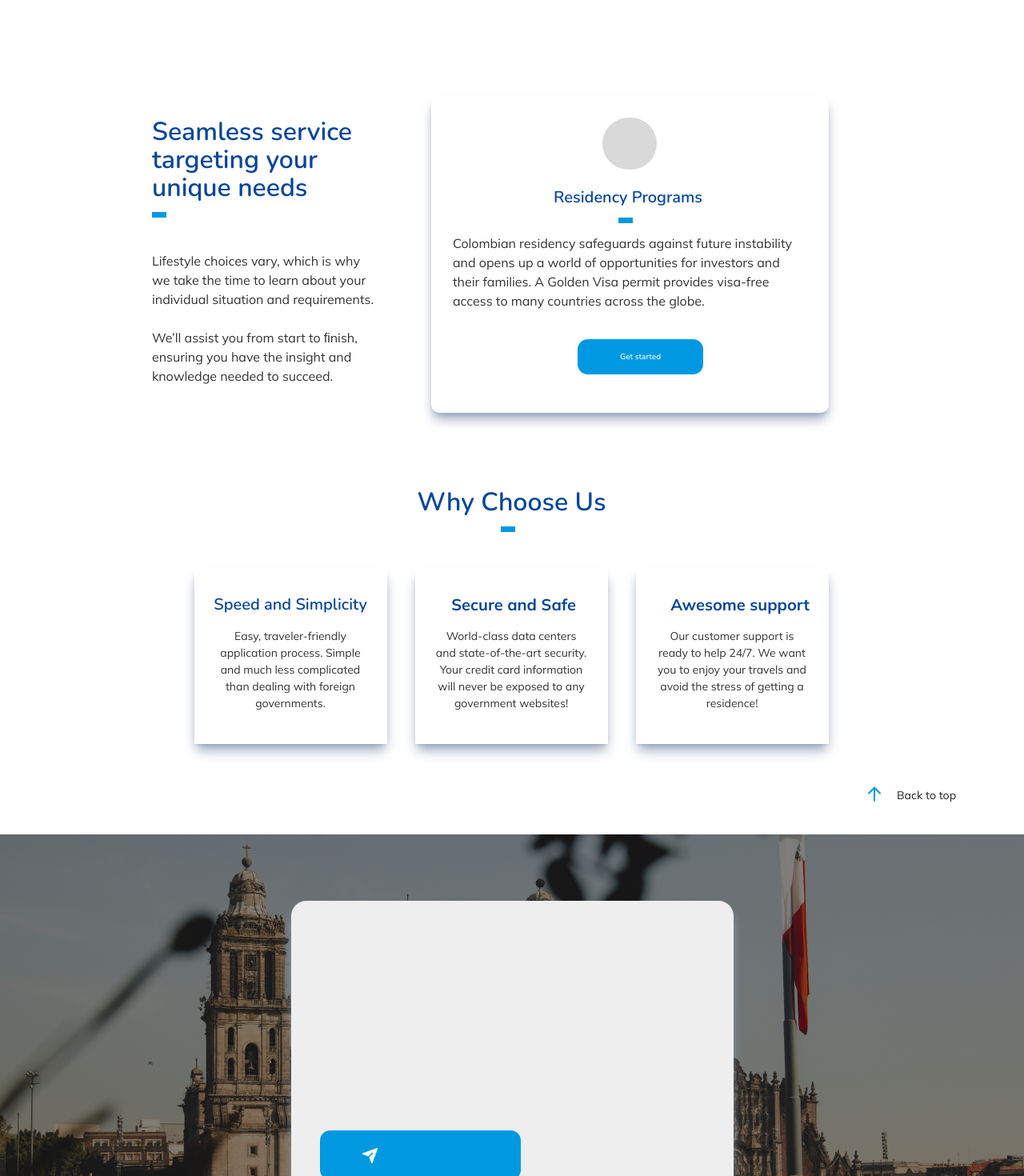
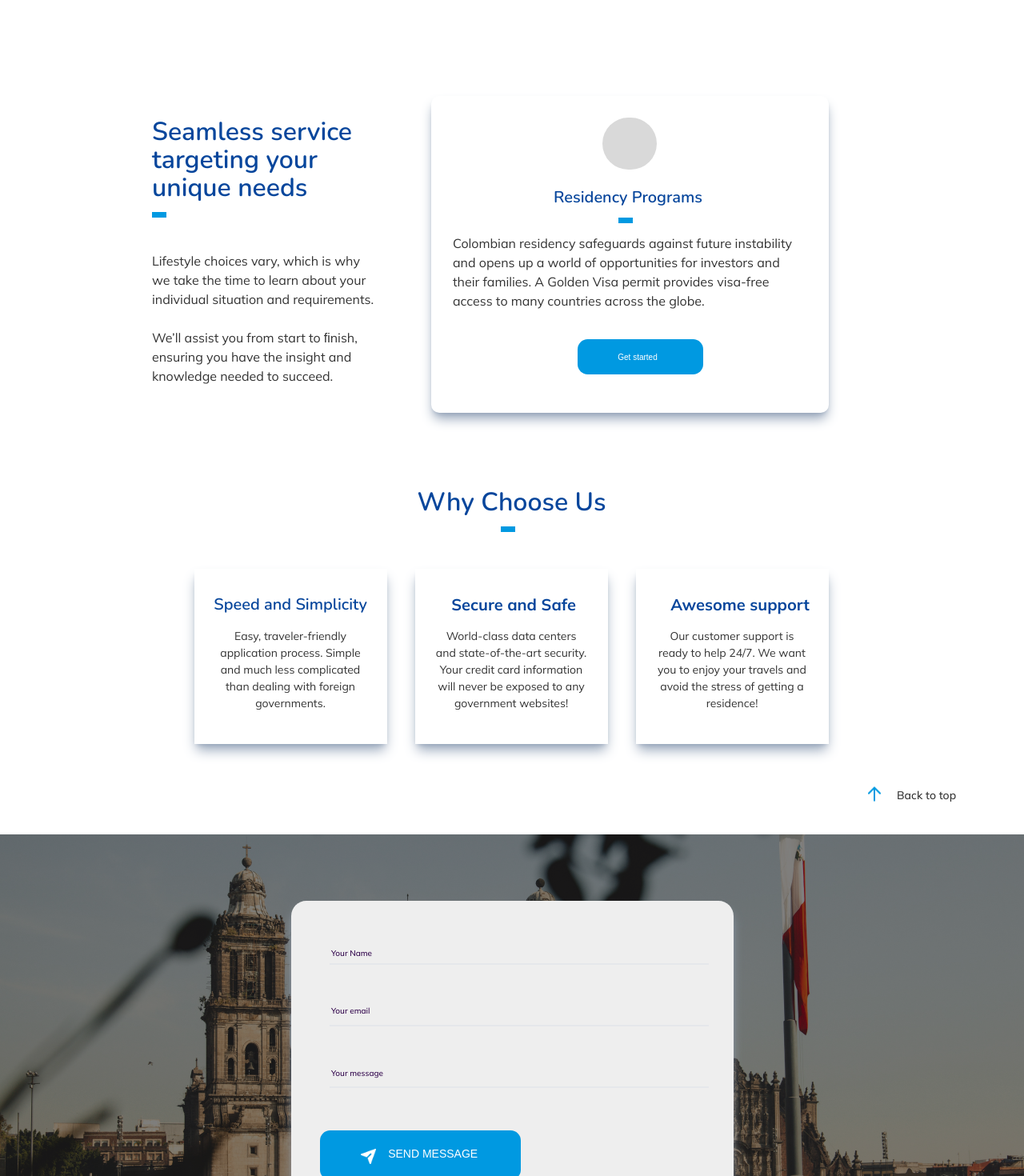
Before and after one commit to wworkinhome/resicol, a Next.js app: page / in a window 1280 px wide. Shown: the part 1260-2730 px from the top of the page at 80% size. Built offline with nearby package versions, Linux system fonts and the light colour scheme.

Commit message:
fix:corrección a contacts, info del home page

```diff
--- a/pages/contacts.tsx
+++ b/pages/contacts.tsx
@@ -1,25 +1,101 @@
-
 const Contacts = () => {
   return (
     <>
-
       <section>
         <div className="bg-[url('/assets/image/Rectangle9.png')] absolute w-[1280px] h-[615px] left-0 top-[2303px] bottom-[198px] -z-50"></div>
         <div className="bg-[#EEEEEE] absolute w-[553px] h-[410px] left-[364px] right-[363px] top-[2386px] bottom-[320px] rounded-[18.96px] box-content shadow-lg shadow-slate-400 z-40">
-          <input type="text" className="absolute bg-[#2E0249] w-[474px] h-0 left-[401.92px] right-[404.08px] top-[2450.24px] bottom-[665.76px] z-50 " placeholder="Your name" />
+          <input
+            placeholder=""
+            className="peer w-[474px] h-0 border-b-[2.37px] border-blue-[#0099E1] bg-transparent pt-4
+                pb-1.5 font-Poppins text-base font-medium text-blue-gray-700 outline outline-0
+                transition-all placeholder-shown:border-blue-gray-200
+                focus:border-[#0099E1] focus:outline-0 disabled:border-0
+                disabled:bg-blue-gray-50 left-[47.92px] right-[41.08px] top-[64.24px] bottom-[345.76px]
+                absolute items-center z-50 "
+          />
 
+          <label
+            className=" after:content[' '] pointer-events-none absolute flex h-[20px] w-[84px]
+              select-none font-Mulish text-base font-medium leading-tight text-[#2E0249]
+            transition-all after:absolute after:block after:w-full after:scale-x-0
+            after:border-b-2 after:border-[#0099E1] after:transition-transform after:duration-300
+            peer-placeholder-shown:leading-tight peer-placeholder-shown:text-blue-gray-500 peer-focus:text-base
+            peer-focus:leading-tight peer-focus:text-[#0099E1] peer-focus:after:scale-x-100
+            peer-focus:after:border-[#0099E1] peer-disabled:text-transparent after:font-Poppins
+            peer-disabled:peer-placeholder-shown:text-blue-gray-500
+            left-[50px] right-[431.08px] top-[60px] bottom-[352.08px]
+            after:-top-[64.24px] after:-bottom-[345.76px] after:left-[47.92px] after:right-[41.08px] z-50 "
+          >
+            Your Name
+          </label>
+
+          <input
+            placeholder=""
+            className="peer w-[474px] h-0 border-b-[2.37px] border-blue-[#0099E1] bg-transparent pt-4
+                pb-1.5 font-Poppins text-base font-medium text-blue-gray-700 outline outline-0
+                transition-all placeholder-shown:border-blue-gray-200
+                focus:border-[#0099E1] focus:outline-0 disabled:border-0
+                disabled:bg-blue-gray-50 left-[47.92px] right-[41.08px] top-[141.12px] bottom-[268.88px]
+                absolute items-center z-50 "
+          />
+
+          <label
+            className=" after:content[' '] pointer-events-none absolute flex h-[20px] w-[84px]
+              select-none font-Mulish text-base font-medium leading-tight text-[#2E0249]
+            transition-all after:absolute after:block after:w-full after:scale-x-0
+            after:border-b-2 after:border-[#0099E1] after:transition-transform after:duration-300
+            peer-placeholder-shown:leading-tight peer-placeholder-shown:text-blue-gray-500 peer-focus:text-base
+            peer-focus:leading-tight peer-focus:text-[#0099E1] peer-focus:after:scale-x-100
+            peer-focus:after:border-[#0099E1] peer-disabled:text-transparent after:font-Poppins
+            peer-disabled:peer-placeholder-shown:text-blue-gray-500
+            left-[50px] right-[437.08px] top-[132px] bottom-[275.2px]
+            after:-top-[64.24px] after:-bottom-[345.76px] after:left-[47.92px] after:right-[41.08px] "
+          >
+            Your email
+          </label>
+
+          <input
+            placeholder=""
+            className="peer w-[474px] h-0 border-b-[2.37px] border-blue-[#0099E1] bg-transparent pt-4
+                pb-1.5 font-Poppins text-base font-medium text-blue-gray-700 outline outline-0
+                transition-all placeholder-shown:border-blue-gray-200
+                focus:border-[#0099E1] focus:outline-0 disabled:border-0
+                disabled:bg-blue-gray-50 left-[47.92px] right-[41.08px] top-[218px] bottom-[192px]
+                absolute items-center z-50 "
+          />
+
+          <label
+            className=" after:content[' '] pointer-events-none absolute flex h-[20px] w-[84px]
+              select-none font-Mulish text-base font-medium leading-tight text-[#2E0249]
+            transition-all after:absolute after:block after:w-full after:scale-x-0
+            after:border-b-2 after:border-[#0099E1] after:transition-transform after:duration-300
+            peer-placeholder-shown:leading-tight peer-placeholder-shown:text-blue-gray-500 peer-focus:text-base
+            peer-focus:leading-tight peer-focus:text-[#0099E1] peer-focus:after:scale-x-100
+            peer-focus:after:border-[#0099E1] peer-disabled:text-transparent after:font-Poppins
+            peer-disabled:peer-placeholder-shown:text-blue-gray-500
+            left-[50px] right-[437.08px] top-[210px] bottom-[198.32px]
+            after:-top-[64.24px] after:-bottom-[345.76px] after:left-[47.92px] after:right-[41.08px] "
+          >
+            Your message
+          </label>
         </div>
 
         <div>
-          <button className="flex flex-row items-center p-[18.96px 50.56px] gap-[12.64px] absolute bg-[#0099E1] rounded-[12.64px] w-[250.72px] h-[61.92px] left-[400px] right-[627.28px] top-[2673px] bottom-[381.1px] z-50"></button>
-          <p className="flex-none flex-grow-0 font-Poppins font-medium text-center text-white text-[15.8]
-            w-[118px] h-[24px] left-[5500px] right-[677.84px] top-[2691.96px] bottom-[400.04px] z-50">SEND MESSAGE</p>
-          <img src="../assets/image/avion.png" alt="Avion" className="absolute w-[18.96px] h-[18.96px] Left-[452.56px]  right-[808.48px]  top-[2694.68px] bottom-[402.46px] z-50 " />
-
+          <button className="flex flex-row items-center p-[18.96px 50.56px] gap-[12.64px] absolute bg-[#0099E1] rounded-[12.64px] w-[250.72px] h-[61.92px] left-[400px] right-[627.28px] top-[2673px] bottom-[381.1px] z-50">
+            <p
+              className="absolute font-Poppins font-medium text-center text-white text-[15.8]
+            w-[118px] h-[24px] left-[82.16px] right-[50.56px] top-[18.96px] bottom-[18.96px] z-50"
+            >
+              SEND MESSAGE
+            </p>
+            <img
+            src="../assets/image/avion.png"
+            alt="Avion"
+            className="absolute w-[18.96px] h-[18.96px] Left-[50.56px]  right-[181.2px]  top-[22.68px] bottom-[21.48px] z-50 "
+          />
+          </button>
         </div>
       </section>
-
-
     </>
   );
 };
--- a/pages/testimonials.tsx
+++ b/pages/testimonials.tsx
@@ -3,88 +3,126 @@ import Link from 'next/link';
 const Testimonials = () => {
   return (
     <>
-      <div className='to-zinc-900 shadow-zinc-500'>
-        <section >
-
+      <div className="to-zinc-900 shadow-zinc-500">
+        <section>
           {/* Todo el texto Izquierdo */}
           <div>
             <h2 className=" font-Nunito font-semibold text-[32px] text-[#07469C] absolute w-[279px] h-[105px] left-[190px] right-[811px] top-[1407px] bottom-[1604px]">
               Seamless service targeting your unique needs
             </h2>
-            <img src="../assets/image/Rectangle 13.png" alt="linea Azul" className="absolute w-7 h-[7px] left-[190px] top-[1525px] bottom-[1584px]" />
+            <img
+              src="../assets/image/Rectangle 13.png"
+              alt="linea Azul"
+              className="absolute w-7 h-[7px] left-[190px] top-[1525px] bottom-[1584px]"
+            />
             <p className="font-Mulish text-[16px] absolute w-[280px] h-[160px] left-[190px] top-[1574px]">
-              Lifestyle choices vary, which is why we take the time to learn about your individual situation and requirements.</p>
+              Lifestyle choices vary, which is why we take the time to learn
+              about your individual situation and requirements.
+            </p>
             <br />
-            <p className="font-Mulish text-[16px] absolute w-[280px] h-[160px] left-[190px] top-[1670px]"> We’ll assist you from start to ﬁnish, ensuring you have the insight and knowledge needed to succeed.
+            <p className="font-Mulish text-[16px] absolute w-[280px] h-[160px] left-[190px] top-[1670px]">
+              {' '}
+              We’ll assist you from start to ﬁnish, ensuring you have the
+              insight and knowledge needed to succeed.
             </p>
           </div>
 
           {/* Card y su información. */}
 
-          <div className="bg-[#FFFFFF] absolute w-[497px] h-[396px] left-[539px] right-[244px] top-[1380px] bottom-[1340px]
-              rounded-[10px] box-content shadow-lg shadow-slate-400"></div>
+          <div
+            className="bg-[#FFFFFF] absolute w-[497px] h-[396px] left-[539px] right-[244px] top-[1380px] bottom-[1340px]
+              rounded-[10px] box-content shadow-lg shadow-slate-400"
+          >
+            <div className="bg-[#D9D9D9] absolute w-[68px] h-[65px] left-[214px] top-[27px] rounded-full"></div>
 
-          <div className="bg-[#D9D9D9] absolute w-[68px] h-[65px] left-[753px] top-[1407px] rounded-full"></div>
-
-          <h2 className="absolute w-[190px] h-[22px] left-[692px] top-[1496px] font-Nunito font-semibold text-[#07469C] text-[20px]">Residency Programs</h2>
+            <h2 className="absolute w-[190px] h-[22px] left-[153px] top-[116px] font-Nunito font-semibold text-[#07469C] text-[20px]">
+              Residency Programs
+            </h2>
 
             <br />
-          <p className="absolute w-[442px] h-[176px] left-[566px] right-[272px] top-[1552px] bottom-[1388px]
-                font-Mulish font-normal text-[16px]">
-            Colombian residency safeguards against future instability and opens up a world of opportunities for investors and their families.
-            A Golden Visa permit provides visa-free access to many countries across the globe.
+            <p
+              className="absolute w-[442px] h-[176px] left-[27px] right-[28px] top-[172px] bottom-[48px]
+                font-Mulish font-normal text-[16px]"
+            >
+              Colombian residency safeguards against future instability and
+              opens up a world of opportunities for investors and their
+              families. A Golden Visa permit provides visa-free access to many
+              countries across the globe.
             </p>
-          <img src="../assets/image/Rectangle 13.png" alt="line" className="absolute w-7 h-[7px] left-[773px] top-[1532px] bottom-[1577px]" />
-          <button className="absolute items-center p-5 rounded-[12.64px] gap-3 w-[157px] h-[44px] left-[722px] right-[428px]
-                top-[1684px] bottom-[1388px] bg-[#0099E1] rounded-[12.64px]font-Poppins font-medium text-[15.8px] text-center text-white">
+            <img
+              src="../assets/image/Rectangle 13.png"
+              alt="line"
+              className="absolute w-7 h-[7px] left-[234px] top-[152px] bottom-[237px]"
+            />
+            <button
+              className="absolute items-center p-5 rounded-[12.64px] gap-3 w-[157px] h-[44px]
+              left-[183px] right-[184px] top-[304px] bottom-[48px] bg-[#0099E1]
+              rounded-[12.64px]font-Poppins font-medium text-[15.8px] text-center text-white"
+            >
               <Link href="/signup">
-              <p className='font-poppins  text-center order-[0] flex-none flex-grow-0 text-base h-6 gap-3 text-white text-[15.8px] content-center left-[1024px] top-[46px] bottom-[761.5px]'>
+                <p className="font-Poppins text-center absolute text-base gap-3
+                text-white w-[90px] h-[24px] text-[15.8px] text-center left-[30px] right-[20px] top-[15px] bottom-[10px]">
                   Get started
                 </p>
               </Link>
             </button>
+          </div>
 
           <div>
-            <h2 className='absolute w-[609px] h-[35px] left-[335px] top-[1870px] font-Nunito font-semibold text-center text-[32px] text-[#07469C]'>Why Choose Us</h2>
-            <img src="../assets/image/Rectangle 13.png" alt="line" className="absolute w-7 h-[7px] left-[626px] right-[626px] top-[1918px] bottom-[1191px]" />
+            <h2 className="absolute w-[609px] h-[35px] left-[335px] top-[1870px] font-Nunito font-semibold text-center text-[32px] text-[#07469C]">
+              Why Choose Us
+            </h2>
+            <img
+              src="../assets/image/Rectangle 13.png"
+              alt="line"
+              className="absolute w-7 h-[7px] left-[626px] right-[626px] top-[1918px] bottom-[1191px]"
+            />
           </div>
 
           {/* Grupo de cards */}
 
           <div>
             <div className="absolute w-[241px] h-[219px] left-[243px] right-[796px] top-[1971px] bottom-[926px] shadow-lg shadow-slate-400"></div>
-            <h2 className='absolute w-[196px] h-[22px] left-[265px] right-[819px] top-[2005px] bottom-[1089px] text-[#07469C] text-[20px] font-Nunito font-semibold text-center'>
+            <h2 className="absolute w-[196px] h-[22px] left-[265px] right-[819px] top-[2005px] bottom-[1089px] text-[#07469C] text-[20px] font-Nunito font-semibold text-center">
               Speed and Simplicity
             </h2>
-            <p className='absolute w-[190px] h-[100px] top-[2045px] left-[268px] right-[822px] bottom-[971px] font-Mulish text-center text-[14px] font-normal'>
-              Easy, traveler-friendly application process. Simple and much less complicated than dealing with foreign governments.
+            <p className="absolute w-[190px] h-[100px] top-[2045px] left-[268px] right-[822px] bottom-[971px] font-Mulish text-center text-[14px] font-normal">
+              Easy, traveler-friendly application process. Simple and much less
+              complicated than dealing with foreign governments.
             </p>
 
             <div className="absolute w-[241px] h-[219px] left-[519px] right-[520px] top-[1971px] bottom-[926px] shadow-lg shadow-slate-400"></div>
-            <h2 className='absolute w-[196px] h-[22px] left-[544px] right-[546px] top-[2005px] bottom-[1089px] font-Mulish text-[#07469C] text-[20px] text-center font-bold '>
+            <h2 className="absolute w-[196px] h-[22px] left-[544px] right-[546px] top-[2005px] bottom-[1089px] font-Mulish text-[#07469C] text-[20px] text-center font-bold ">
               Secure and Safe
             </h2>
-            <p className='absolute w-[190px] h-[100px] top-[2045px] left-[544px] right-[546px] bottom-[951px] font-Mulish text-center text-[14px] font-normal'>
-              World-class data centers and state-of-the-art security. Your credit card information will never be exposed to any government websites!
+            <p className="absolute w-[190px] h-[100px] top-[2045px] left-[544px] right-[546px] bottom-[951px] font-Mulish text-center text-[14px] font-normal">
+              World-class data centers and state-of-the-art security. Your
+              credit card information will never be exposed to any government
+              websites!
             </p>
 
             <div className="absolute w-[241px] h-[219px] left-[795px] right-[244px] top-[1971px] bottom-[926px] shadow-lg shadow-slate-400"></div>
-            <h2 className='absolute w-[190px] h-[120px] left-[830px] right-[279px] top-[2005px] bottom-[1089px] font-Mulish text-[#07469C] text-[20px] text-center font-bold'>
+            <h2 className="absolute w-[190px] h-[120px] left-[830px] right-[279px] top-[2005px] bottom-[1089px] font-Mulish text-[#07469C] text-[20px] text-center font-bold">
               Awesome support
             </h2>
-            <p className='absolute w-[190px] h-[100px] top-[2045px] left-[820px] right-[270px] bottom-[951px] font-Mulish text-center text-[14px] font-normal'>
-              Our customer support is ready to help 24/7. We want you to enjoy your travels and avoid the stress of getting a residence!
+            <p className="absolute w-[190px] h-[100px] top-[2045px] left-[820px] right-[270px] bottom-[951px] font-Mulish text-center text-[14px] font-normal">
+              Our customer support is ready to help 24/7. We want you to enjoy
+              your travels and avoid the stress of getting a residence!
             </p>
           </div>
 
           {/* Grupo de flecha arriba */}
           <div>
-            <div className='bg-white absolute w-[30px] h-[30px] left-[1077px] right-[173px] top-[2241px] bottom-[845px] animate-bounce'></div>
-            <img src="../assets/image/flechaarriba.png" className='absolute w-[14] h-[16] left-[1085px] right-[181px] top-[2248px] bottom-[882px] animate-bounce' />
+            <div className="bg-white absolute w-[30px] h-[30px] left-[1077px] right-[173px] top-[2241px] bottom-[845px] animate-bounce"></div>
+            <img
+              src="../assets/image/flechaarriba.png"
+              className="absolute w-[14] h-[16] left-[1085px] right-[181px] top-[2248px] bottom-[882px] animate-bounce"
+            />
           </div>
-          <h2 className='absolute font-Mulish font-medium text-[14px] w-[75px] h-[18px] left-[1121px] right-[84px] top-[2247px] bottom-[851px]'>Back to top</h2>
-
-        </section >
+          <h2 className="absolute font-Mulish font-medium text-[14px] w-[75px] h-[18px] left-[1121px] right-[84px] top-[2247px] bottom-[851px]">
+            Back to top
+          </h2>
+        </section>
       </div>
     </>
   );
```
Also changed, not shown: components/Footer.tsx (+25 -9 lines). Lines whose indentation alone changed are shown as unchanged.
